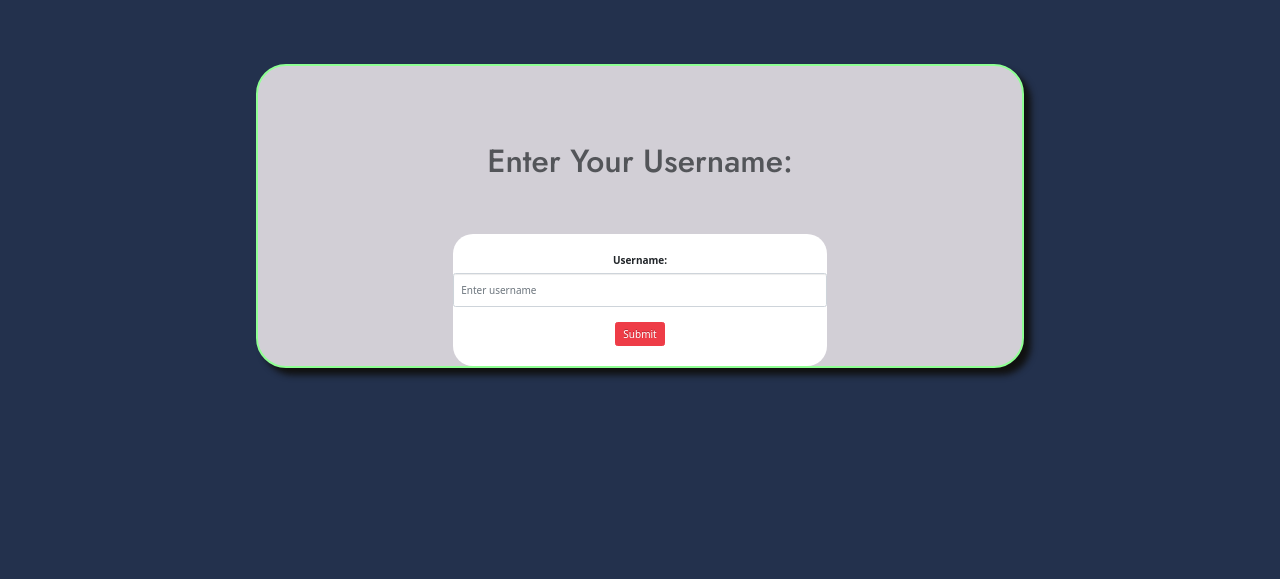
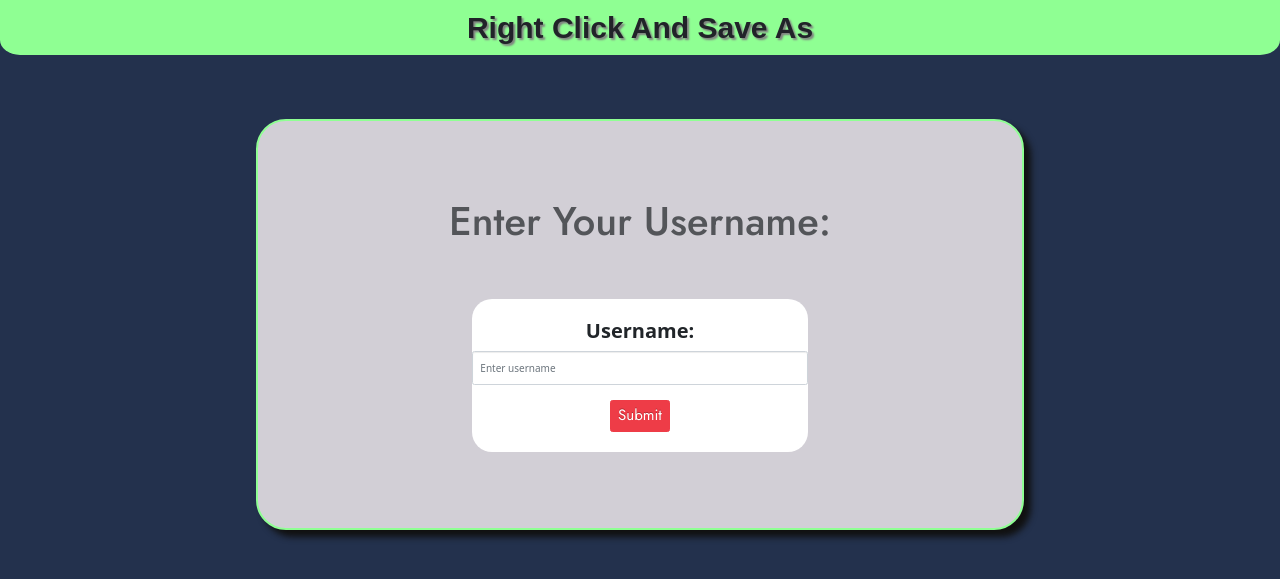
Before and after one commit to CUBigDataClass/team_andrew, a Flask app: template src/templates/base.html in a window 1280 px wide. Shown: the top 579 px of the page. Run offline with Flask 2, Linux system fonts and the light colour scheme; the template is opened without the code that fills it, so the values that code supplies are empty; parts of the project's set-up code (start-up, migrations or seed data) failed here and were passed over; some libraries are stand-ins or nearby versions; some web fonts are replaced.

Commit message:
Deployment with updated UI

```diff
--- a/src/static/style.css
+++ b/src/static/style.css
@@ -52,7 +52,7 @@ body {
     display:inline-block;
     overflow:hidden;
     white-space:nowrap;
-    font-size: 40px;
+    font-size: 38px;
     font-family: 'Jost', sans-serif;
     color: #FFFFFF;
     padding-top: 10%;
@@ -193,7 +193,7 @@ body {
     box-shadow: 7px 7px 6px #111;
 }
 #uploadHeader {
-  font-size: 32px;
+  font-size: 50px;
   font-family: 'Jost', sans-serif;
   color: #535559;
   margin-top: 10%;
--- a/src/templates/base.html
+++ b/src/templates/base.html
@@ -16,26 +16,26 @@
   <link href="https://fonts.googleapis.com/css2?family=Jost:wght@300;400;500;600;800&display=swap" rel="stylesheet">
   <link href="https://fonts.googleapis.com/css2?family=Allerta+Stencil&display=swap" rel="stylesheet">
   <link rel="stylesheet" href="https://use.typekit.net/fpz5acr.css">
-  <title>NFTCheck</title>
+  <title>Right Click And Save As</title>
 </head>
   <body style="background-color:#23314D;" id="content2">
-    <!-- <div class="header">
-        <a href="{{ url_for('index') }}" class="logo">NFTCHECK</a>
-    </div> -->
+    <div class="header">
+      <a href="#upload" class="logo">Right Click And Save As</a>
+  </div>
   <div class="main">
-    <div id="content" class="content">
-        <h2 id="uploadHeader">Enter Your Username:</h2>
+    <div id="content" class="content" style="padding-bottom: 10%;">
+        <h2 id="uploadHeader"style="font-size:40px;">Enter Your Username:</h2>
         <form action="/" method="post">
-            <div class="row">
+            <div class="row" style="padding-left: 5%; padding-right: 5%;">
                 <div class="col-md-6 col-md-offset-3 center">
                     <div class="btn-container">
                       <div class="form-group">
-                            <label for="InputEmail">Username:</label>
+                            <label for="InputEmail" style="font-size:20px;">Username:</label>
                             <input name="email" class="form-control" id="InputEmail"  placeholder="Enter username">
                       </div>
                       <div class="row">
                         <div class="col-md-12">
-                          <button type="submit" class="btn btn-primary">Submit</button>
+                          <button type="submit" class="btn btn-primary"style="font-size:15px; font-family: 'Jost', sans-serif;">Submit</button>
                         </div>
                       </div>
                     </div>
```
